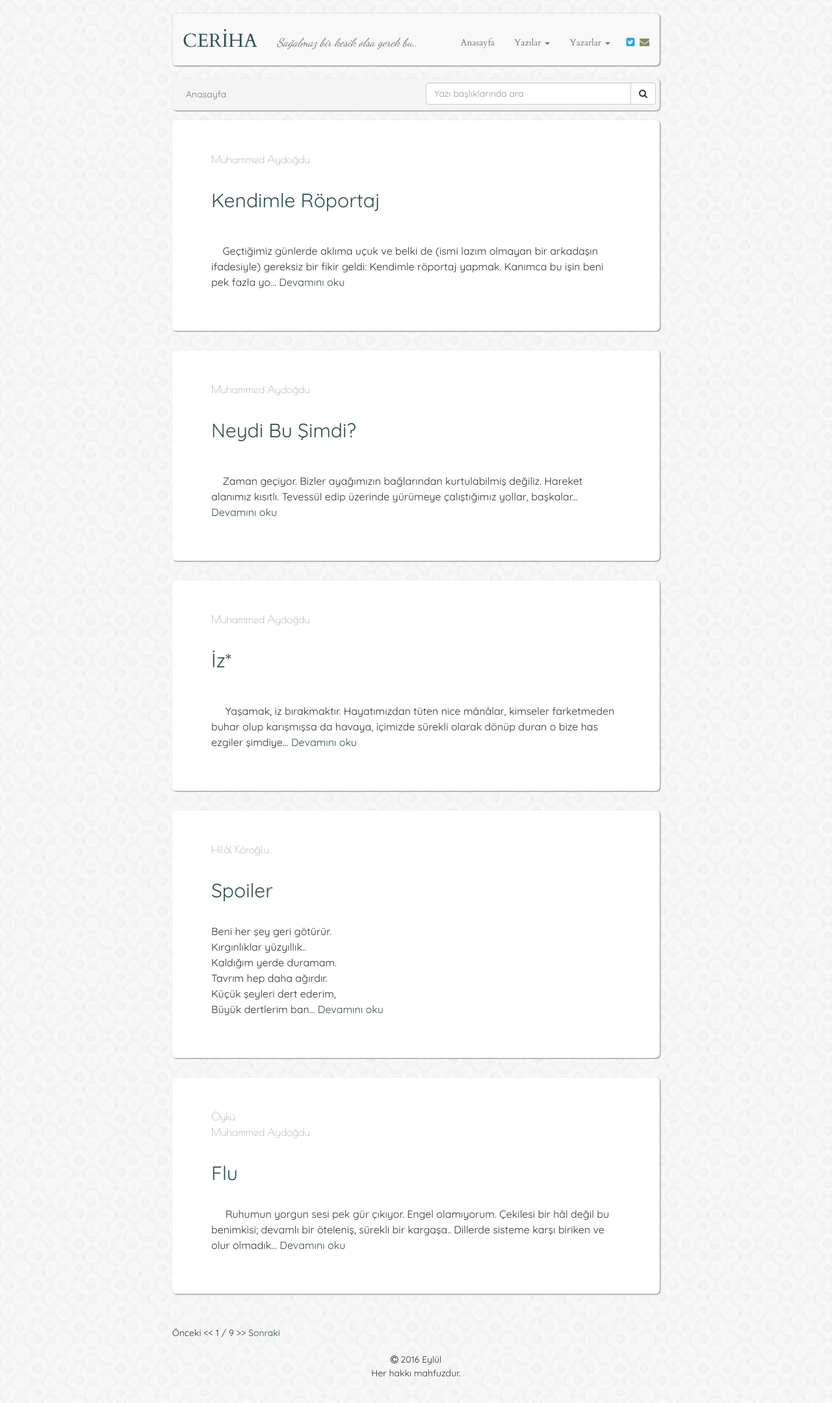
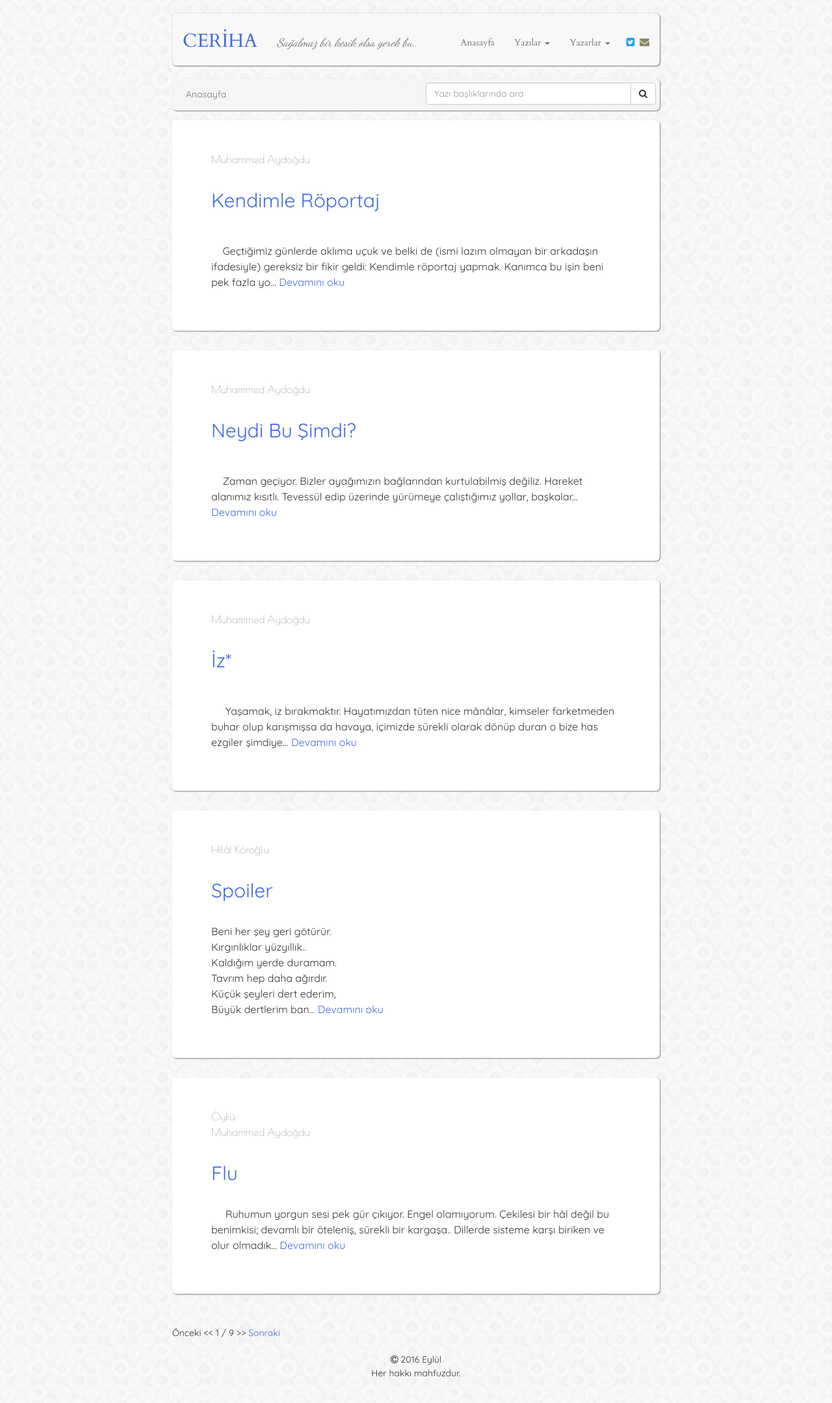
Before and after one commit to muhammedaydogdu/muhammedaydogdu.github.io, a Jekyll site: the page built from index.html, in a window 1280 px wide. Shown: the whole page at 65% size. Built offline with Jekyll 4.4.1, drawn with Linux system fonts in a browser that asks for light colours; some web fonts are replaced; the list of posts is cut into pages by our own code.

Commit message:
Update style.css

```diff
--- a/css/style.css
+++ b/css/style.css
@@ -19,20 +19,20 @@ body {
 }
 
 a {
-  color: #2F4F4F;
+  color: #4169E1;
 }
 
 a:hover {
-  color: #2F4F4F;
+  color: #4169E1;
 }
 
 a:focus {
-  color: #2F4F4F;
+  color: #4169E1;
   text-decoration: none;
 }
 
 h2 {
-  color: #2F4F4F;
+  color: #4169E1;
 }
 
 .container .navbar {
@@ -44,17 +44,17 @@ h2 {
 }
 
 .navbar .navbar-brand {
-  color: #2F4F4F;
+  color: #4169E1;
   margin-top: 2px;
   font-size: 29px;
 }
 
 .navbar .navbar-brand:hover {
-  color: #2F4F4F;
+  color: #4169E1;
 }
 
 .navbar .navbar-brand:focus {
-  color: #2F4F4F;
+  color: #4169E1;
 }
 
 .navbar .navbar-text {
```
